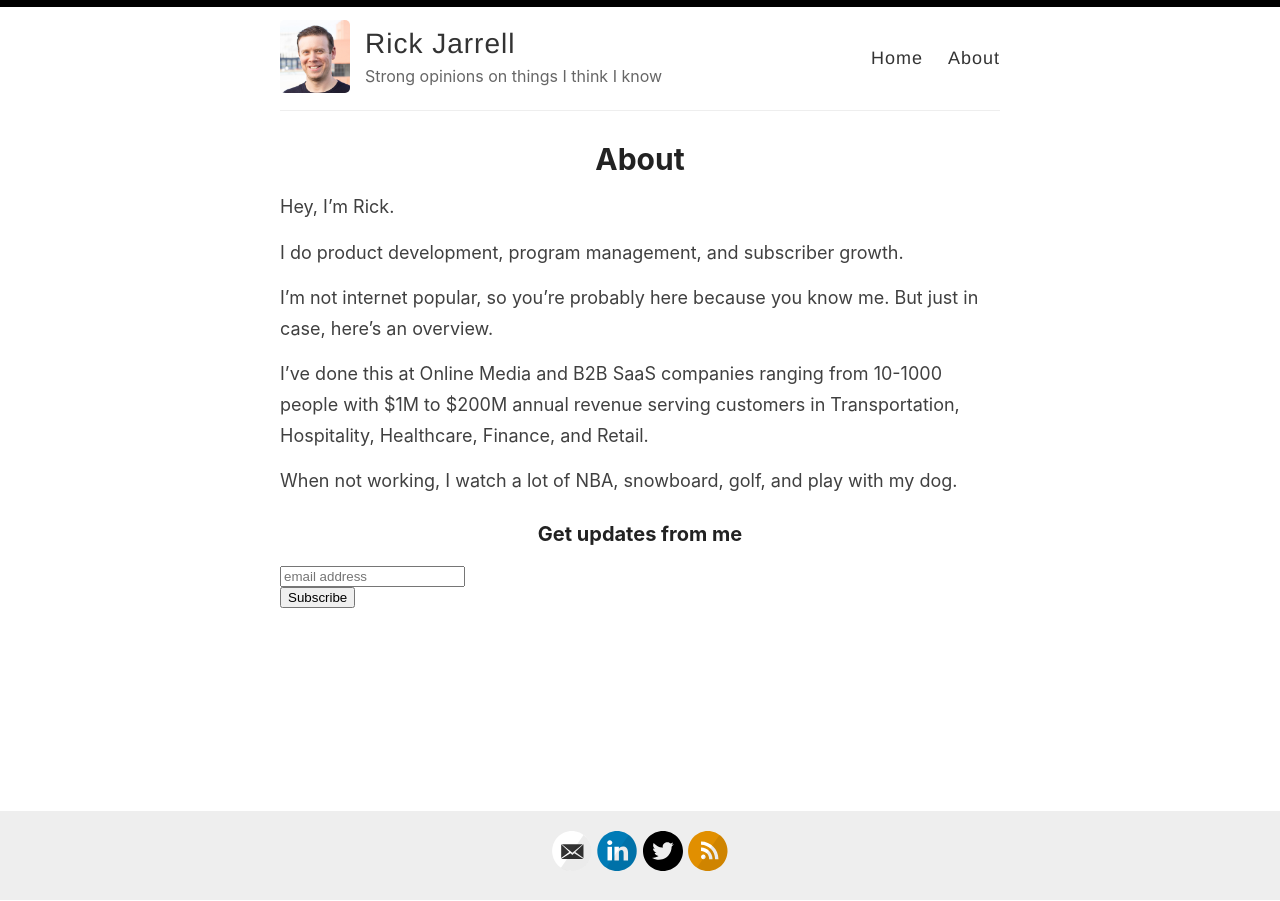
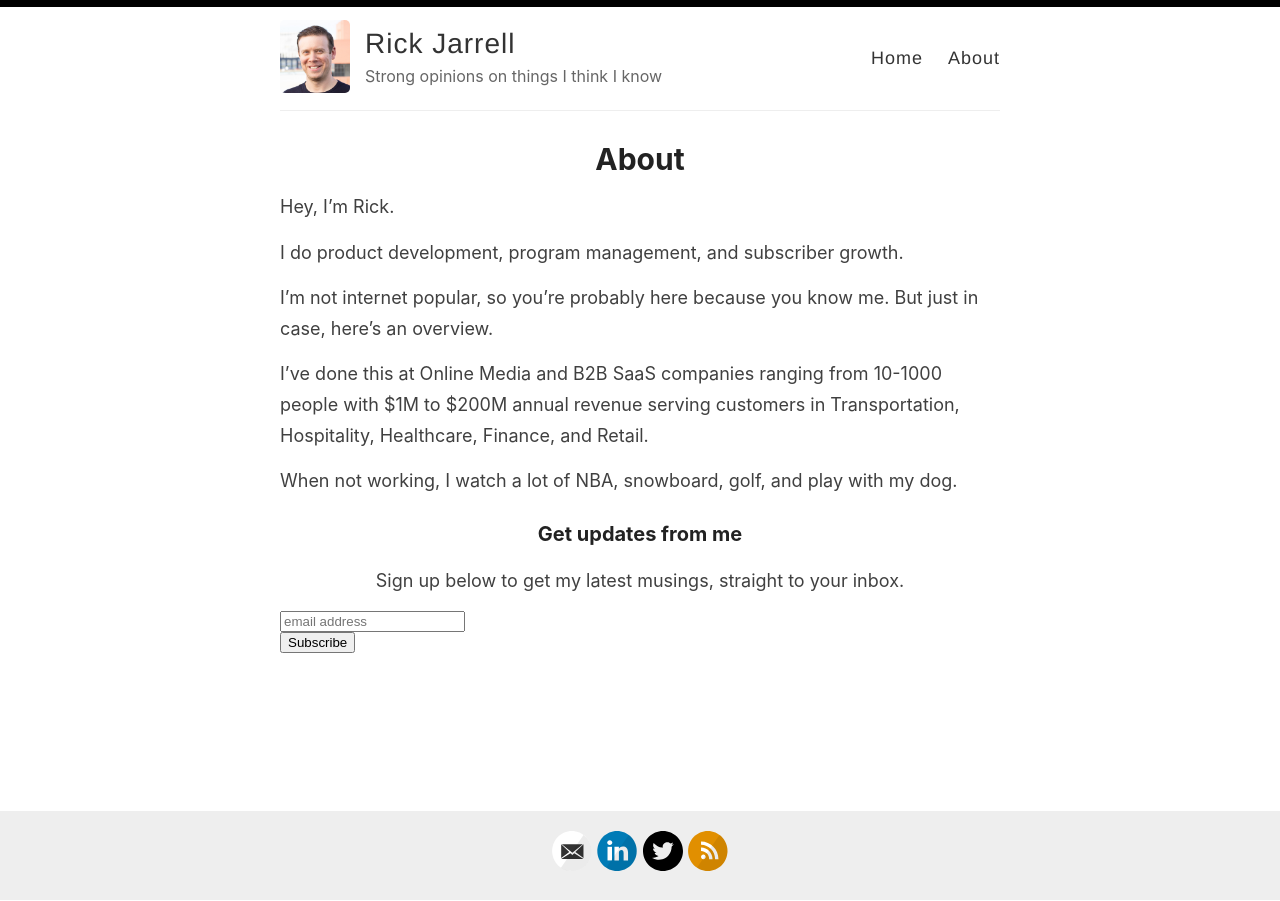
Before and after one commit to rickjarrell/backupblog, a Jekyll site: the page built from _pages/about.md, in a window 1280 px wide. Built offline with Jekyll 4.4.1, drawn with Linux system fonts in a browser that asks for light colours; comment, search, counter and statistics services are not loaded.

Commit message:
copy fix

```diff
--- a/_layouts/page.html
+++ b/_layouts/page.html
@@ -12,6 +12,7 @@ layout: default
 </article>
 
 <h3>Get updates from me</h3>
+<p align = center>Sign up below to get my latest musings, straight to your inbox.</p>
 <!-- Begin Mailchimp Signup Form -->
 <link href="//cdn-images.mailchimp.com/embedcode/horizontal-slim-10_7.css" rel="stylesheet" type="text/css">
 <style type="text/css">
--- a/_layouts/post.html
+++ b/_layouts/post.html
@@ -39,6 +39,7 @@ layout: default
 </article>
 <hr>
 <h3>Get updates from me</h3>
+Sign up below to get my latest musings, straight to your inbox.
 <!-- Begin Mailchimp Signup Form -->
 <link href="//cdn-images.mailchimp.com/embedcode/horizontal-slim-10_7.css" rel="stylesheet" type="text/css">
 <style type="text/css">
```
